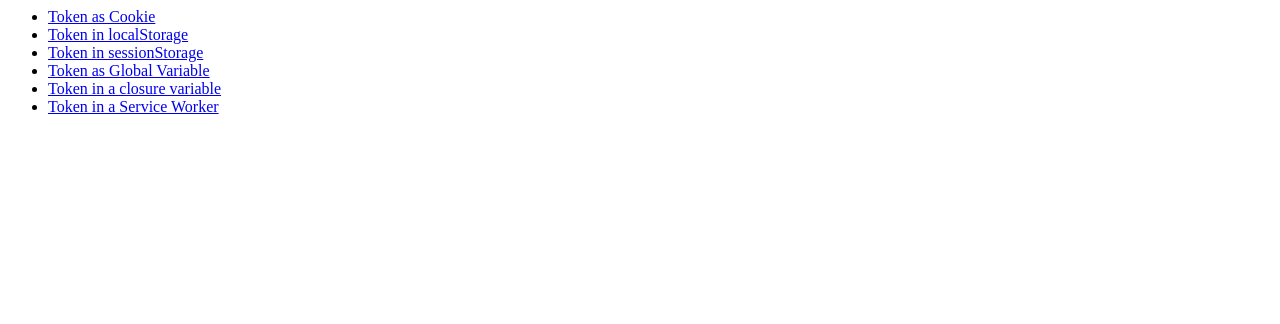
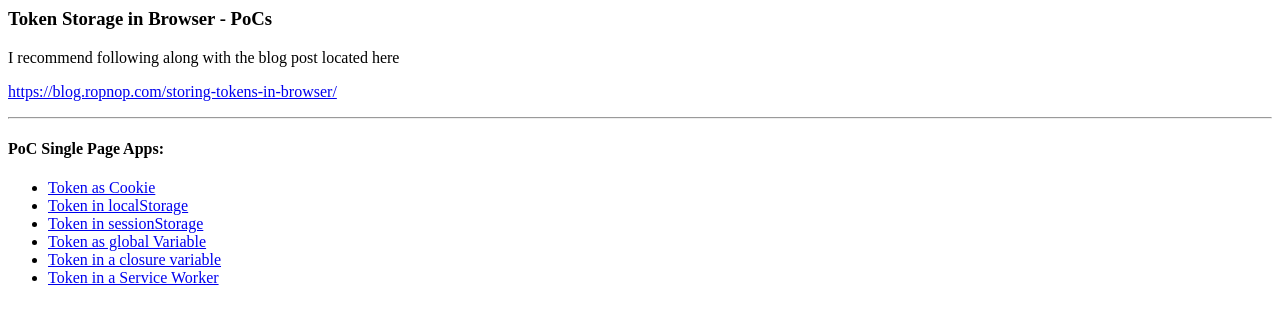
Before and after one commit to ropnop/tokenstorage, a website: page index.html in a window 1280 px wide. Drawn offline with Linux system fonts and the light colour scheme.

Commit message:
add header and link to blog

```diff
--- a/index.html
+++ b/index.html
@@ -1,9 +1,14 @@
 <html>
+    <h3>Token Storage in Browser - PoCs</h3>
+    <p>I recommend following along with the blog post located here</p>
+    <p></p><a href="https://blog.ropnop.com/storing-tokens-in-browser/">https://blog.ropnop.com/storing-tokens-in-browser/</a></p>
+    <hr />
+    <h4>PoC Single Page Apps:</h4>
     <ul>
         <li><a href="cookie.html">Token as Cookie</a></li>
         <li><a href="localStorage.html">Token in localStorage</a></li>
         <li><a href="sessionStorage.html">Token in sessionStorage</a></li>
-        <li><a href="globalVar.html">Token as Global Variable</a></li>
+        <li><a href="globalVar.html">Token as global Variable</a></li>
         <li><a href="privateVar.html">Token in a closure variable</a></li>
         <li><a href="serviceWorker.html">Token in a Service Worker</a></li>
     </ul>
```
